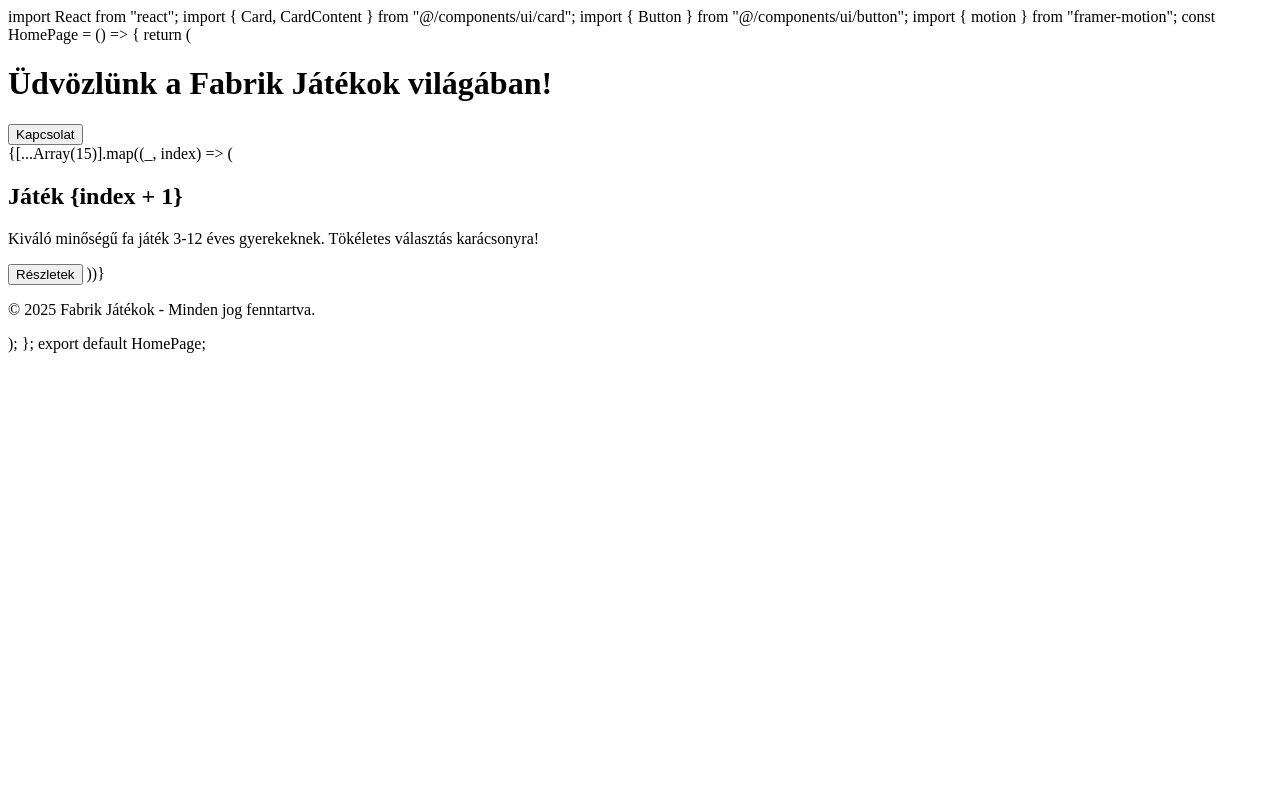
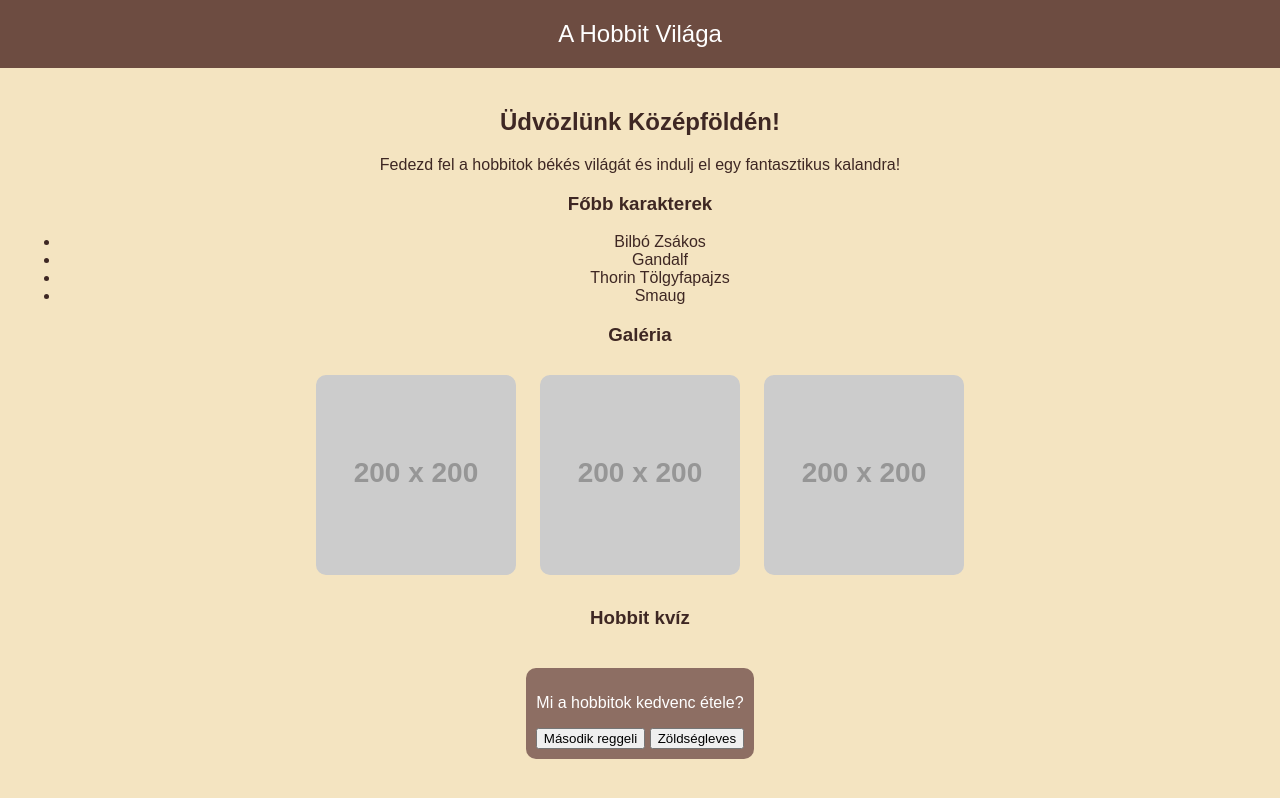
Before and after one commit to PAPPERAY/12b-weboldala, a plain HTML site: page index.html in a window 1280 px wide. Drawn offline with Linux system fonts and the light colour scheme; placeholder pictures from the web are drawn by us.

Commit message:
Update index.html

```diff
--- a/index.html
+++ b/index.html
@@ -1,44 +1,69 @@
-import React from "react";
-import { Card, CardContent } from "@/components/ui/card";
-import { Button } from "@/components/ui/button";
-import { motion } from "framer-motion";
+<!DOCTYPE html>
+<html lang="hu">
+<head>
+    <meta charset="UTF-8">
+    <meta name="viewport" content="width=device-width, initial-scale=1.0">
+    <title>A Hobbit Világa</title>
+    <style>
+        body {
+            font-family: Arial, sans-serif;
+            background-color: #f4e4c1;
+            color: #3e2723;
+            text-align: center;
+            margin: 0;
+            padding: 0;
+        }
+        header {
+            background-color: #6d4c41;
+            color: white;
+            padding: 20px;
+            font-size: 24px;
+        }
+        .container {
+            padding: 20px;
+        }
+        .gallery img {
+            width: 200px;
+            margin: 10px;
+            border-radius: 10px;
+        }
+        .quiz {
+            margin-top: 20px;
+            padding: 10px;
+            background-color: #8d6e63;
+            color: white;
+            display: inline-block;
+            border-radius: 10px;
+        }
+    </style>
+</head>
+<body>
+    <header>A Hobbit Világa</header>
+    <div class="container">
+        <h2>Üdvözlünk Középföldén!</h2>
+        <p>Fedezd fel a hobbitok békés világát és indulj el egy fantasztikus kalandra!</p>
 
-const HomePage = () => {
-  return (
-    <div className="min-h-screen bg-gray-100 p-4">
-      <header className="flex items-center justify-between bg-white p-6 shadow-md rounded-2xl">
-        <h1 className="text-2xl font-bold text-gray-800">Üdvözlünk a Fabrik Játékok világában!</h1>
-        <Button className="bg-blue-600 text-white hover:bg-blue-700">Kapcsolat</Button>
-      </header>
+        <h3>Főbb karakterek</h3>
+        <ul>
+            <li>Bilbó Zsákos</li>
+            <li>Gandalf</li>
+            <li>Thorin Tölgyfapajzs</li>
+            <li>Smaug</li>
+        </ul>
 
-      <main className="my-8 grid grid-cols-1 md:grid-cols-2 lg:grid-cols-3 gap-6">
-        {[...Array(15)].map((_, index) => (
-          <motion.div
-            key={index}
-            initial={{ opacity: 0, y: 20 }}
-            animate={{ opacity: 1, y: 0 }}
-            transition={{ duration: 0.3, delay: index * 0.1 }}
-          >
-            <Card className="shadow-md hover:shadow-lg transition-all rounded-2xl">
-              <CardContent className="p-4">
-                <h2 className="text-xl font-semibold">Játék {index + 1}</h2>
-                <p className="text-gray-600 my-2">
-                  Kiváló minőségű fa játék 3-12 éves gyerekeknek. Tökéletes választás karácsonyra!
-                </p>
-                <Button className="bg-green-600 text-white hover:bg-green-700 w-full mt-2">
-                  Részletek
-                </Button>
-              </CardContent>
-            </Card>
-          </motion.div>
-        ))}
-      </main>
+        <h3>Galéria</h3>
+        <div class="gallery">
+            <img src="https://via.placeholder.com/200" alt="Hobbit ház">
+            <img src="https://via.placeholder.com/200" alt="Gandalf">
+            <img src="https://via.placeholder.com/200" alt="Smaug">
+        </div>
 
-      <footer className="bg-white p-6 shadow-md rounded-2xl mt-8 text-center">
-        <p className="text-gray-700">© 2025 Fabrik Játékok - Minden jog fenntartva.</p>
-      </footer>
+        <h3>Hobbit kvíz</h3>
+        <div class="quiz">
+            <p>Mi a hobbitok kedvenc étele?</p>
+            <button onclick="alert('Helyes! A második reggeli!')">Második reggeli</button>
+            <button onclick="alert('Nem egészen! Próbáld újra!')">Zöldségleves</button>
+        </div>
     </div>
-  );
-};
-
-export default HomePage;
+</body>
+</html>
```
